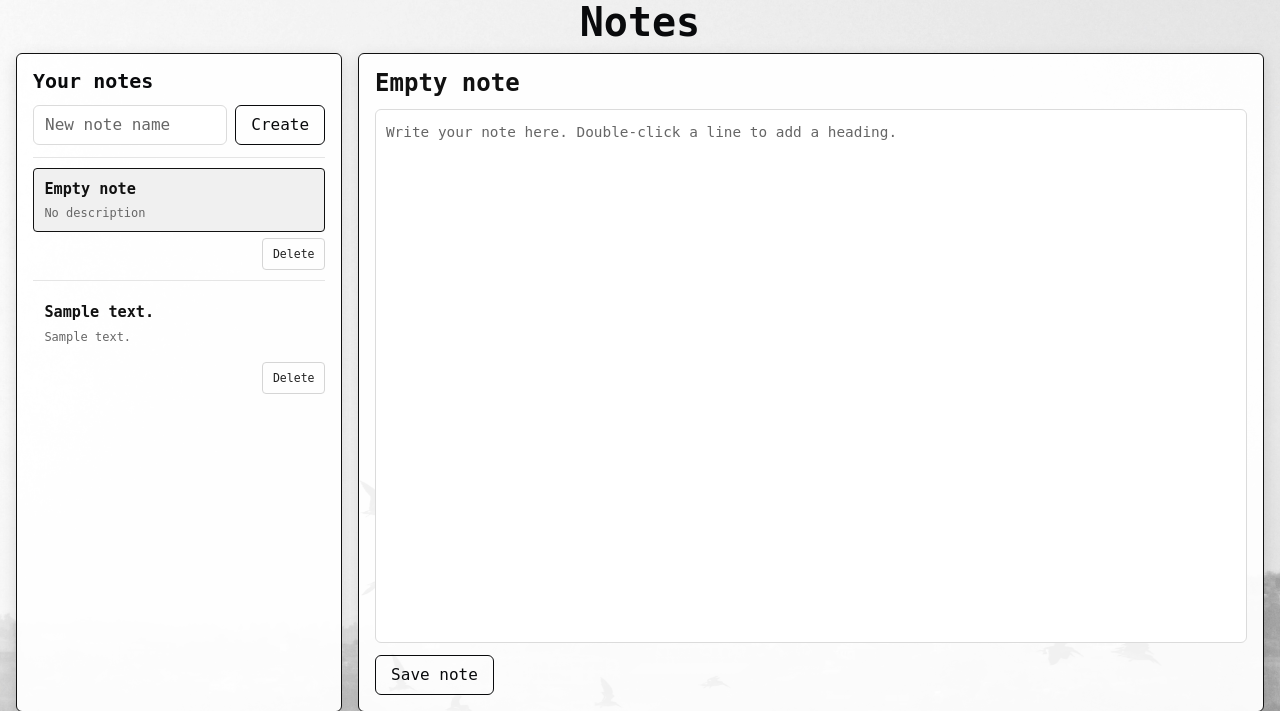
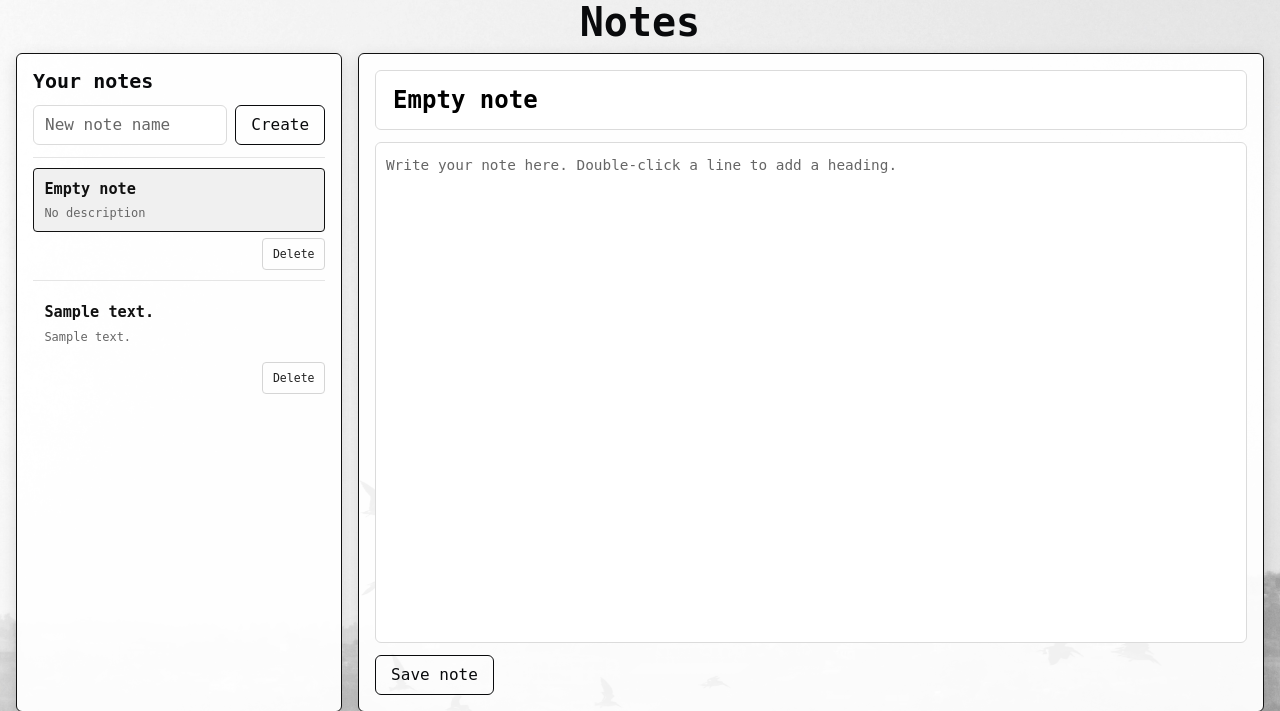
Before and after one commit to kyedoespython/Rover, a Flask app: page /Rover/Notes?load_id=2 in a window 1280 px wide. Shown: the part 72-783 px from the top of the page. Run offline with Flask 3, Linux system fonts and the light colour scheme; a user stored in the database is signed in; tables that the repository leaves empty hold one stand-in row (values such as "Sample post"); parts of the project's set-up code (start-up, migrations or seed data) failed here and were passed over.

Commit message:
Note page patch 3, editable note names fix?

```diff
--- a/main/static/scripts/Notes/Notes.js
+++ b/main/static/scripts/Notes/Notes.js
@@ -1,7 +1,7 @@
 function initializeNotesPage() {
     const notesList = document.querySelector("#notesPage .notes-list-panel");
     const content = document.getElementById("noteContent");
-    const headingSelect = document.getElementById("noteHeadingSelect");
+    const headingMenu = document.getElementById("noteHeadingMenu");
 
     if (!(notesList instanceof HTMLElement)) {
         return;
@@ -45,7 +45,7 @@ function initializeNotesPage() {
 
     if (
         !(content instanceof HTMLTextAreaElement) ||
-        !(headingSelect instanceof HTMLSelectElement)
+        !(headingMenu instanceof HTMLElement)
     ) {
         return;
     }
@@ -61,15 +61,24 @@ function initializeNotesPage() {
         }
 
         selectedLine = { start: lineStart, end: lineEnd };
-        headingSelect.hidden = false;
-        headingSelect.value = "";
-        headingSelect.focus();
+        headingMenu.hidden = false;
+        headingMenu.querySelector("button")?.focus();
     });
 
-    headingSelect.addEventListener("change", () => {
-        const level = Number(headingSelect.value);
+    headingMenu.addEventListener("click", (event) => {
+        const target = event.target;
+        if (!(target instanceof Element)) {
+            return;
+        }
+
+        const button = target.closest("button[data-heading-level]");
+        if (!(button instanceof HTMLButtonElement)) {
+            return;
+        }
+
+        const level = Number(button.dataset.headingLevel);
         if (selectedLine === null || level < 1 || level > 4) {
-            headingSelect.hidden = true;
+            headingMenu.hidden = true;
             content.focus();
             return;
         }
@@ -84,9 +93,16 @@ function initializeNotesPage() {
             "select",
         );
         selectedLine = null;
-        headingSelect.hidden = true;
-        headingSelect.value = "";
+        headingMenu.hidden = true;
         content.focus();
+    });
+
+    headingMenu.addEventListener("keydown", (event) => {
+        if (event.key === "Escape") {
+            headingMenu.hidden = true;
+            selectedLine = null;
+            content.focus();
+        }
     });
 }
 
--- a/main/templates/Notes/Notes.html
+++ b/main/templates/Notes/Notes.html
@@ -9,7 +9,7 @@
 {% endblock %}
 
 {% block extra_js %}
-    <script src="{{ url_for('static', filename='scripts/Notes/Notes.js') }}?v=2" defer></script>
+    <script src="{{ url_for('static', filename='scripts/Notes/Notes.js') }}?v=3" defer></script>
 {% endblock %}
 
 {% block content %}
@@ -167,22 +167,34 @@
 
     #notesPage .note-editor-title {
         min-width: 0;
+        width: 100%;
         margin: 0;
         overflow-wrap: anywhere;
         color: #111;
     }
 
-    #notesPage .heading-select[hidden] {
+    #notesPage .heading-menu[hidden] {
         display: none;
     }
 
-    #notesPage .heading-select {
-        max-width: 10rem;
-        padding: 0.4rem 0.6rem;
+    #notesPage .heading-menu {
+        display: flex;
+        flex: 0 0 auto;
+        gap: 0.25rem;
+    }
+
+    #notesPage .heading-menu button {
+        padding: 0.4rem 0.55rem;
         border: 1px solid #111;
         border-radius: 4px;
         background: #fff;
         color: #111;
+        cursor: pointer;
+    }
+
+    #notesPage .heading-menu button:hover,
+    #notesPage .heading-menu button:focus-visible {
+        background: #f0f0f0;
     }
 
     #notesPage .note-edit-form {
@@ -360,23 +372,37 @@
 
         <section class="note-editor-panel" aria-labelledby="noteEditorHeading">
             {% if selected_note %}
-                <div class="note-editor-header">
-                    <h2 class="title is-4 note-editor-title" id="noteEditorHeading">{{ selected_note.note_name }}</h2>
-                    <label class="is-sr-only" for="noteHeadingSelect">Change selected text to a heading</label>
-                    <select class="select heading-select" id="noteHeadingSelect" hidden>
-                        <option value="">Heading</option>
-                        <option value="1">Heading 1</option>
-                        <option value="2">Heading 2</option>
-                        <option value="3">Heading 3</option>
-                        <option value="4">Heading 4</option>
-                    </select>
-                </div>
                 <form
                     class="note-edit-form"
                     action="{{ url_for('auth.Update_Note', note_id=selected_note.note_id) }}"
                     method="post"
                 >
                     <input type="hidden" name="csrf_token" value="{{ csrf_token() }}">
+                    <div class="note-editor-header">
+                        <label class="is-sr-only" for="noteName">Note name</label>
+                        <input
+                            class="input title is-4 note-editor-title"
+                            id="noteName"
+                            name="note_name"
+                            type="text"
+                            maxlength="128"
+                            value="{{ selected_note.note_name }}"
+                            aria-label="Note name"
+                            required
+                        >
+                        <div
+                            class="heading-menu"
+                            id="noteHeadingMenu"
+                            role="group"
+                            aria-label="Change selected line to a heading"
+                            hidden
+                        >
+                            <button type="button" data-heading-level="1">H1</button>
+                            <button type="button" data-heading-level="2">H2</button>
+                            <button type="button" data-heading-level="3">H3</button>
+                            <button type="button" data-heading-level="4">H4</button>
+                        </div>
+                    </div>
                     <textarea
                         class="textarea note-content"
                         id="noteContent"
```
Also changed, not shown: tests/test_notes_routes.py (+10 -2 lines).
